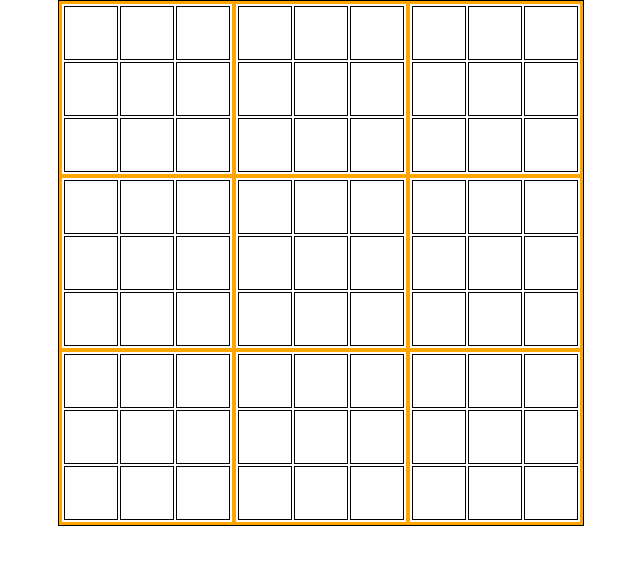
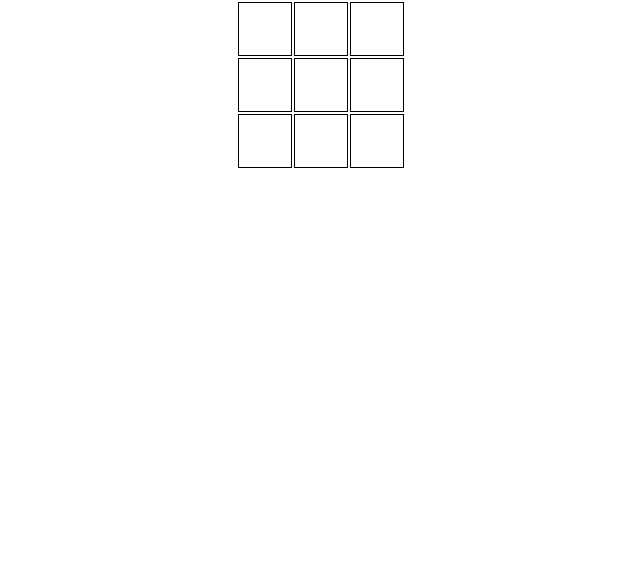
Before and after one commit to jeongj99/ultimate-tic-tac-toe, a React (Create React App) app: page / in a window 1280 px wide. Shown: the top 564 px of the page, without its empty margins (319-959 px from the left). Built offline with nearby package versions, Linux system fonts and the light colour scheme.

Commit message:
Remove ultimate from App and just work on Tictactoe

```diff
--- a/src/App.js
+++ b/src/App.js
@@ -1,10 +1,11 @@
 import Ultimate from './components/Ultimate';
+import Tictactoe from './components/Tictactoe';
 
 import './App.css';
 
 function App() {
   return (
-    <Ultimate />
+    <Tictactoe />
   );
 }
 
```
